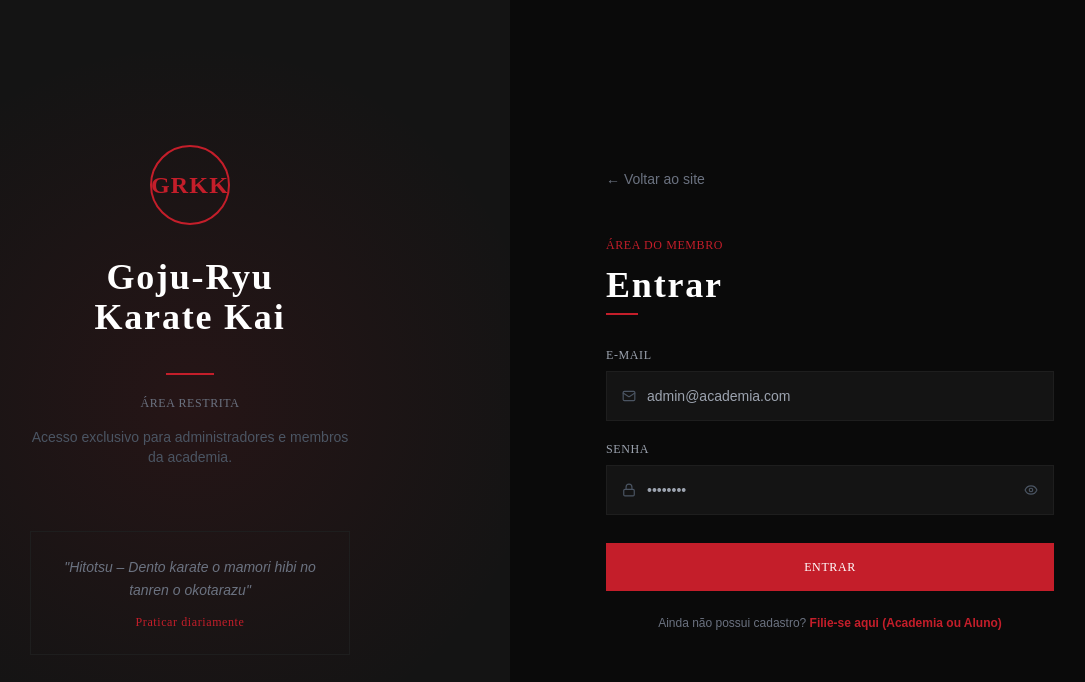
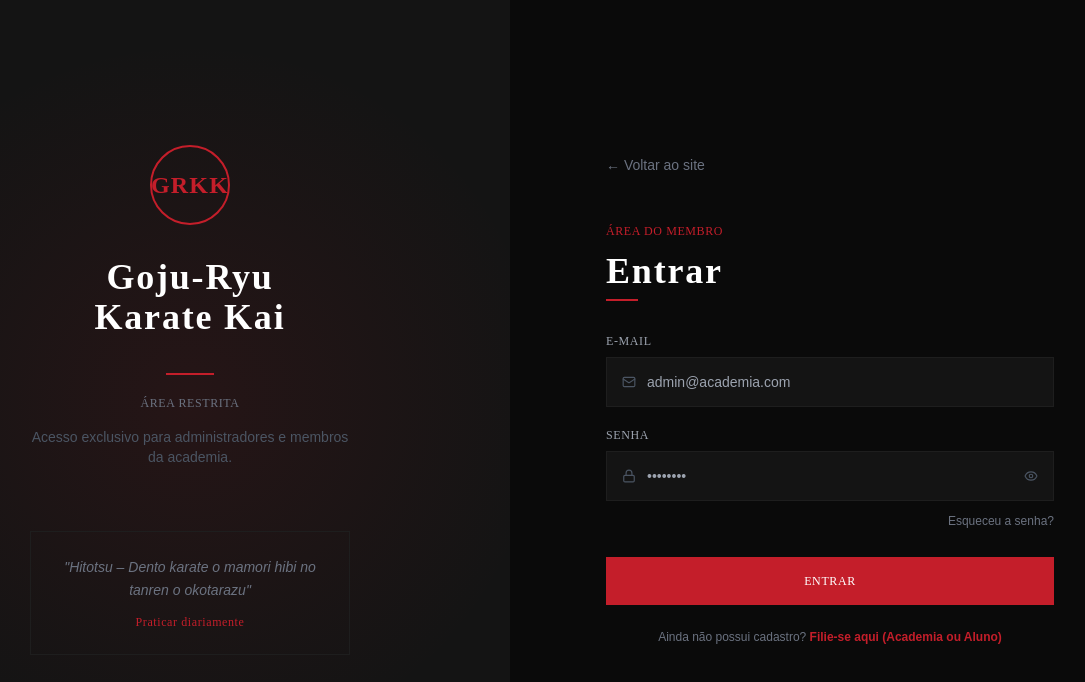
Before and after one commit to paulocasais/Goju-Ryu-Karate-Kai, a Next.js app: page /auth/entrar in a window 1280 px wide. Shown: the top 682 px of the page, without its empty margins (130-1215 px from the left). Built offline with nearby package versions, Linux system fonts and the light colour scheme; no server answers.

Commit message:
feat: adiciona botao de recuperar senha na tela de login

```diff
--- a/src/app/auth/entrar/page.js
+++ b/src/app/auth/entrar/page.js
@@ -103,6 +103,15 @@ export default function EntrarPage() {
               </div>
             </div>
 
+            <div className="flex justify-end -mt-2">
+              <Link
+                href="/auth/esqueceu-senha"
+                className="text-xs text-gray-500 hover:text-primary transition-colors"
+              >
+                Esqueceu a senha?
+              </Link>
+            </div>
+
             {error && (
               <p className="text-red-400 text-sm bg-red-400/10 border border-red-400/20 px-4 py-3">{error}</p>
             )}
```
